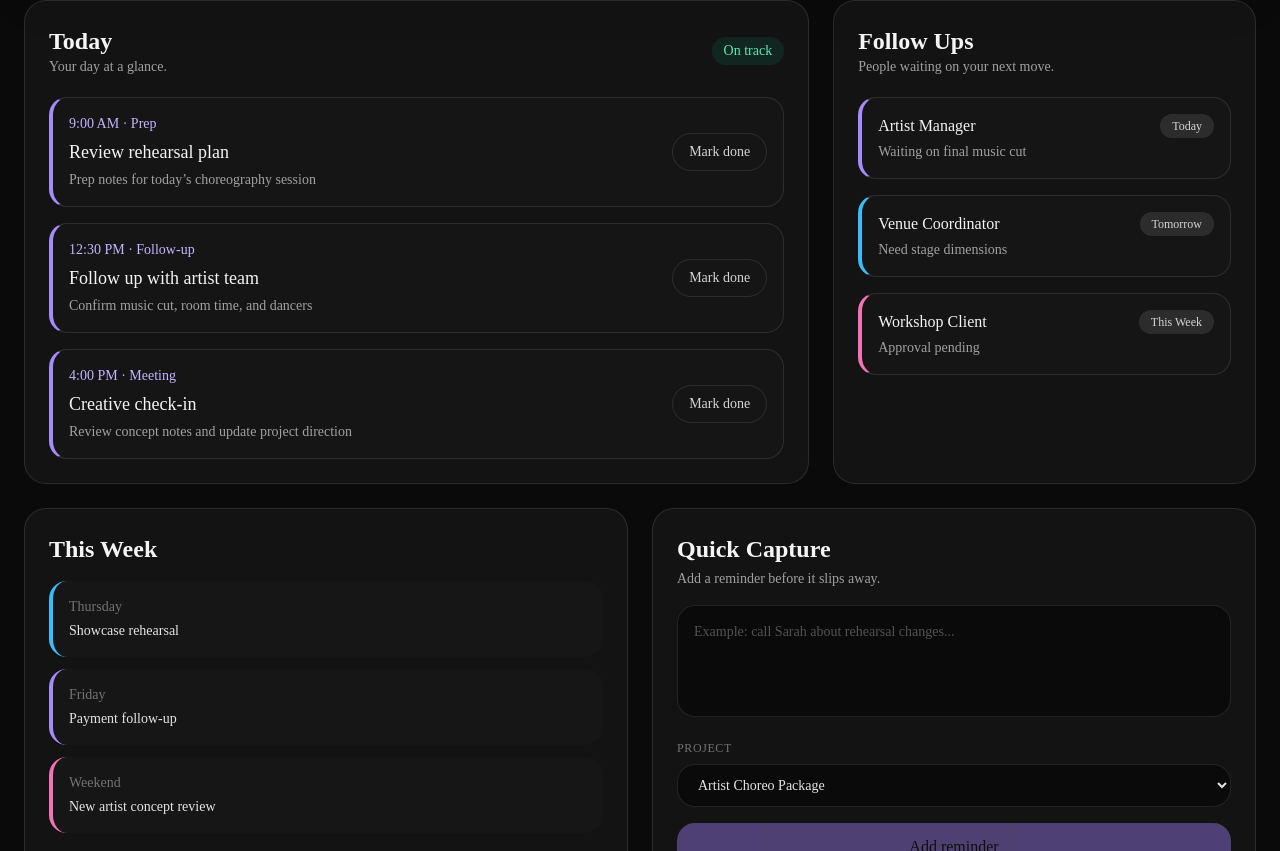
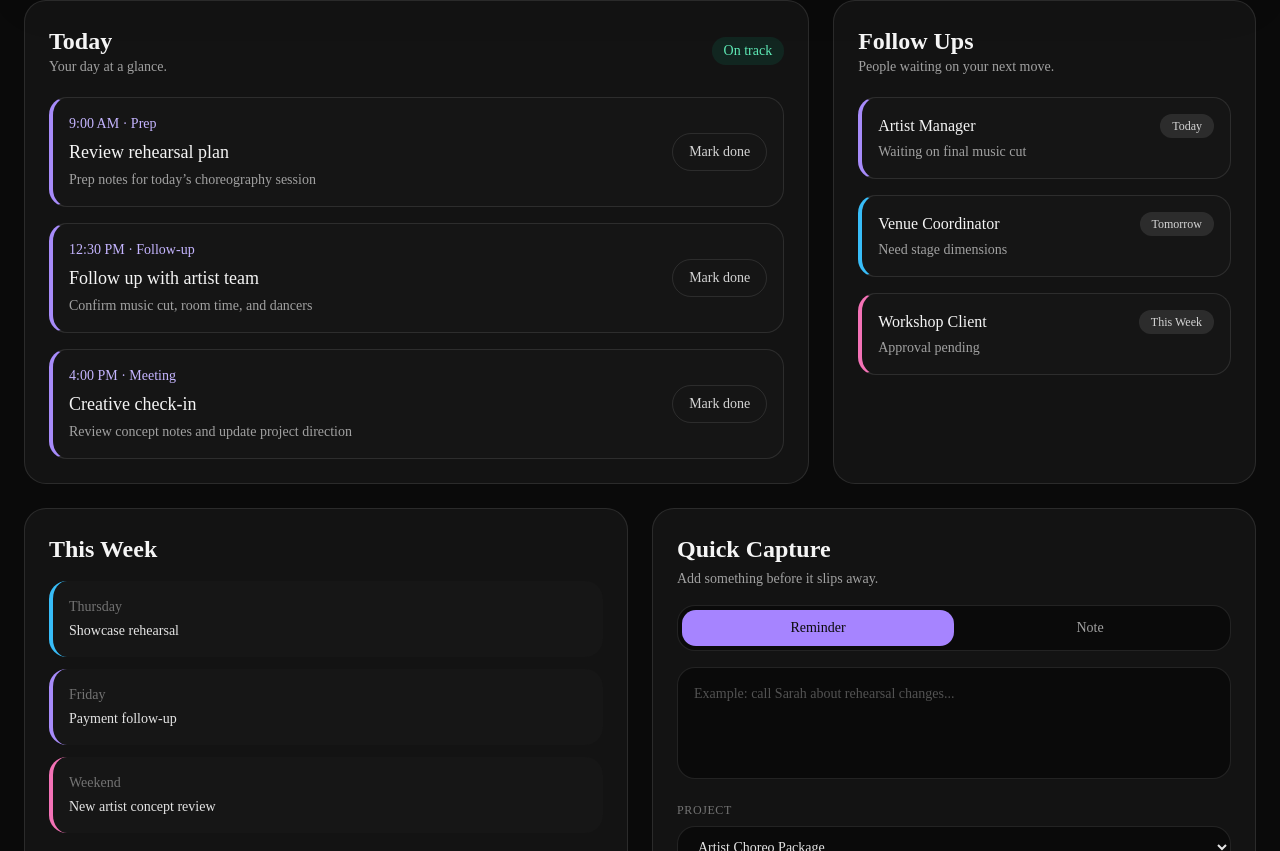
Before and after one commit to jpxch/tempo, a Next.js app: page /dashboard in a window 1280 px wide. Shown: the part 322-1173 px from the top of the page. Built offline with nearby package versions, Linux system fonts and the light colour scheme.

Commit message:
feat: add note capturing functionality to QuickCapture and update DashboardClient integration

```diff
--- a/components/dashboard/DashboardClient.tsx
+++ b/components/dashboard/DashboardClient.tsx
@@ -9,7 +9,7 @@ import { ProjectsPanel } from '@/components/dashboard/ProjectsPanel';
 import { QuickCapture } from '@/components/dashboard/QuickCapture';
 import { TodayPanel } from '@/components/dashboard/TodayPanel';
 import { WeekPanel } from '@/components/dashboard/WeekPanel';
-import type { DashboardData, TodayItem } from '@/types/dashboard';
+import type { DashboardData, Note, TodayItem } from '@/types/dashboard';
 
 type DashboardClientProps = {
   initialData: DashboardData;
@@ -34,6 +34,21 @@ export function DashboardClient({ initialData }: DashboardClientProps) {
     }));
   }
 
+  function addNote(input: { text: string; projectId: string }) {
+    const note: Note = {
+      id: crypto.randomUUID(),
+      title: input.text,
+      preview: input.text,
+      projectId: input.projectId,
+      updatedLabel: 'Just now',
+    };
+
+    setDashboardData((currentData) => ({
+      ...currentData,
+      notes: [note, ...currentData.notes],
+    }));
+  }
+
   return (
     <section className="space-y-6">
       <HeroSection />
@@ -48,7 +63,11 @@ export function DashboardClient({ initialData }: DashboardClientProps) {
 
       <section className="grid gap-6 lg:grid-cols-2">
         <WeekPanel items={dashboardData.weekItems} projects={dashboardData.projects} />
-        <QuickCapture projects={dashboardData.projects} onCapture={addReminder} />
+        <QuickCapture
+          projects={dashboardData.projects}
+          onAddReminder={addReminder}
+          onAddNote={addNote}
+        />
       </section>
 
       <section className="grid gap-6 lg:grid-cols-2">
--- a/components/dashboard/QuickCapture.tsx
+++ b/components/dashboard/QuickCapture.tsx
@@ -4,28 +4,38 @@ import { useState } from 'react';
 
 import type { Project } from '@/types/dashboard';
 
+type CaptureType = 'reminder' | 'note';
+
 type QuickCaptureProps = {
   projects: Project[];
-  onCapture: (input: { title: string; projectId: string }) => void;
+  onAddReminder: (input: { title: string; projectId: string }) => void;
+  onAddNote: (input: { text: string; projectId: string }) => void;
 };
 
-export function QuickCapture({ projects, onCapture }: QuickCaptureProps) {
-  const [title, setTitle] = useState('');
+export function QuickCapture({ projects, onAddReminder, onAddNote }: QuickCaptureProps) {
+  const [captureType, setCaptureType] = useState<CaptureType>('reminder');
+  const [text, setText] = useState('');
   const [projectId, setProjectId] = useState(projects[0]?.id ?? '');
   const [confirmation, setConfirmation] = useState('');
 
   function handleSubmit(event: React.FormEvent<HTMLFormElement>) {
     event.preventDefault();
 
-    const trimmedTitle = title.trim();
+    const trimmedText = text.trim();
 
-    if (!trimmedTitle || !projectId) {
+    if (!trimmedText || !projectId) {
       return;
     }
 
-    onCapture({ title: trimmedTitle, projectId });
-    setTitle('');
-    setConfirmation('Added to Today.');
+    if (captureType === 'reminder') {
+      onAddReminder({ title: trimmedText, projectId });
+      setConfirmation('Reminder added to Today.');
+    } else {
+      onAddNote({ text: trimmedText, projectId });
+      setConfirmation('Note added to Recent Creative Notes.');
+    }
+
+    setText('');
   }
 
   return (
@@ -33,19 +43,47 @@ export function QuickCapture({ projects, onCapture }: QuickCaptureProps) {
       <h2 className="text-2xl font-semibold">Quick Capture</h2>
 
       <p className="mt-1 text-sm text-neutral-400">
-        Add a reminder before it slips away.
+        Add something before it slips away.
       </p>
 
       <form className="mt-4 space-y-4" onSubmit={handleSubmit}>
+        <fieldset>
+          <legend className="sr-only">Capture type</legend>
+          <div className="grid grid-cols-2 rounded-2xl border border-white/10 bg-neutral-950 p-1">
+            {(['reminder', 'note'] as const).map((type) => {
+              const isActive = captureType === type;
+
+              return (
+                <button
+                  key={type}
+                  type="button"
+                  aria-pressed={isActive}
+                  onClick={() => {
+                    setCaptureType(type);
+                    setConfirmation('');
+                  }}
+                  className={`rounded-xl px-4 py-2 text-sm font-medium capitalize transition ${
+                    isActive
+                      ? 'bg-violet-400 text-neutral-950'
+                      : 'text-neutral-400 hover:text-white'
+                  }`}
+                >
+                  {type}
+                </button>
+              );
+            })}
+          </div>
+        </fieldset>
+
         <div>
-          <label className="sr-only" htmlFor="quick-capture-reminder">
-            Reminder
+          <label className="sr-only" htmlFor="quick-capture-text">
+            {captureType === 'reminder' ? 'Reminder' : 'Note'}
           </label>
           <textarea
-            id="quick-capture-reminder"
-            value={title}
+            id="quick-capture-text"
+            value={text}
             onChange={(event) => {
-              setTitle(event.target.value);
+              setText(event.target.value);
               setConfirmation('');
             }}
             onKeyDown={(event) => {
@@ -55,7 +93,11 @@ export function QuickCapture({ projects, onCapture }: QuickCaptureProps) {
               }
             }}
             className="min-h-28 w-full resize-none rounded-2xl border border-white/10 bg-neutral-950 p-4 text-sm outline-none placeholder:text-neutral-600 focus:border-violet-300"
-            placeholder="Example: call Sarah about rehearsal changes..."
+            placeholder={
+              captureType === 'reminder'
+                ? 'Example: call Sarah about rehearsal changes...'
+                : 'Example: try an alternate ending for the opening sequence...'
+            }
           />
         </div>
 
@@ -79,10 +121,10 @@ export function QuickCapture({ projects, onCapture }: QuickCaptureProps) {
 
         <button
           type="submit"
-          disabled={!title.trim() || !projectId}
+          disabled={!text.trim() || !projectId}
           className="w-full rounded-2xl bg-violet-400 px-4 py-3 font-medium text-neutral-950 transition hover:bg-violet-300 disabled:cursor-not-allowed disabled:opacity-40"
         >
-          Add reminder
+          Add {captureType}
         </button>
 
         <p className="min-h-5 text-sm text-emerald-300" aria-live="polite">
```
